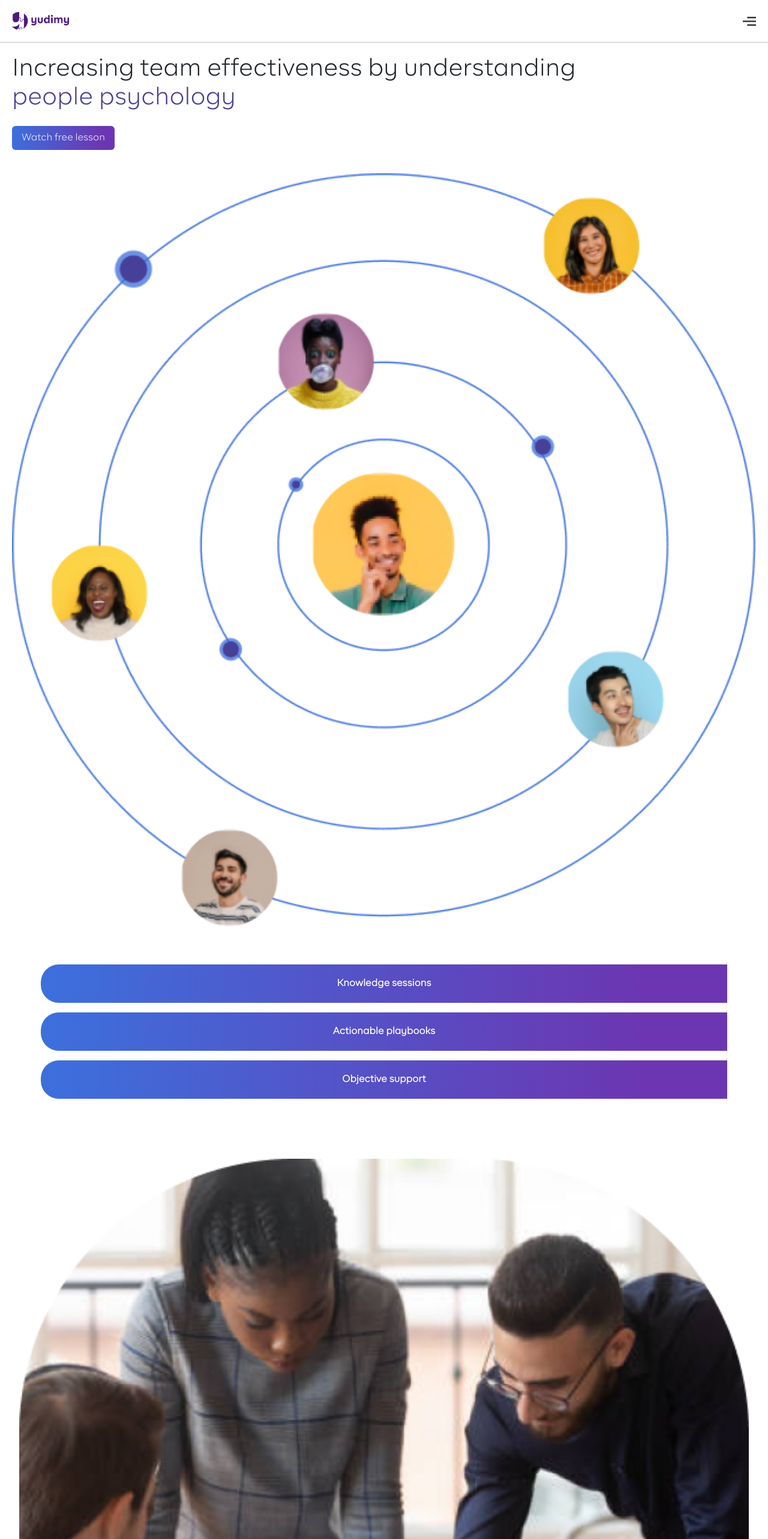
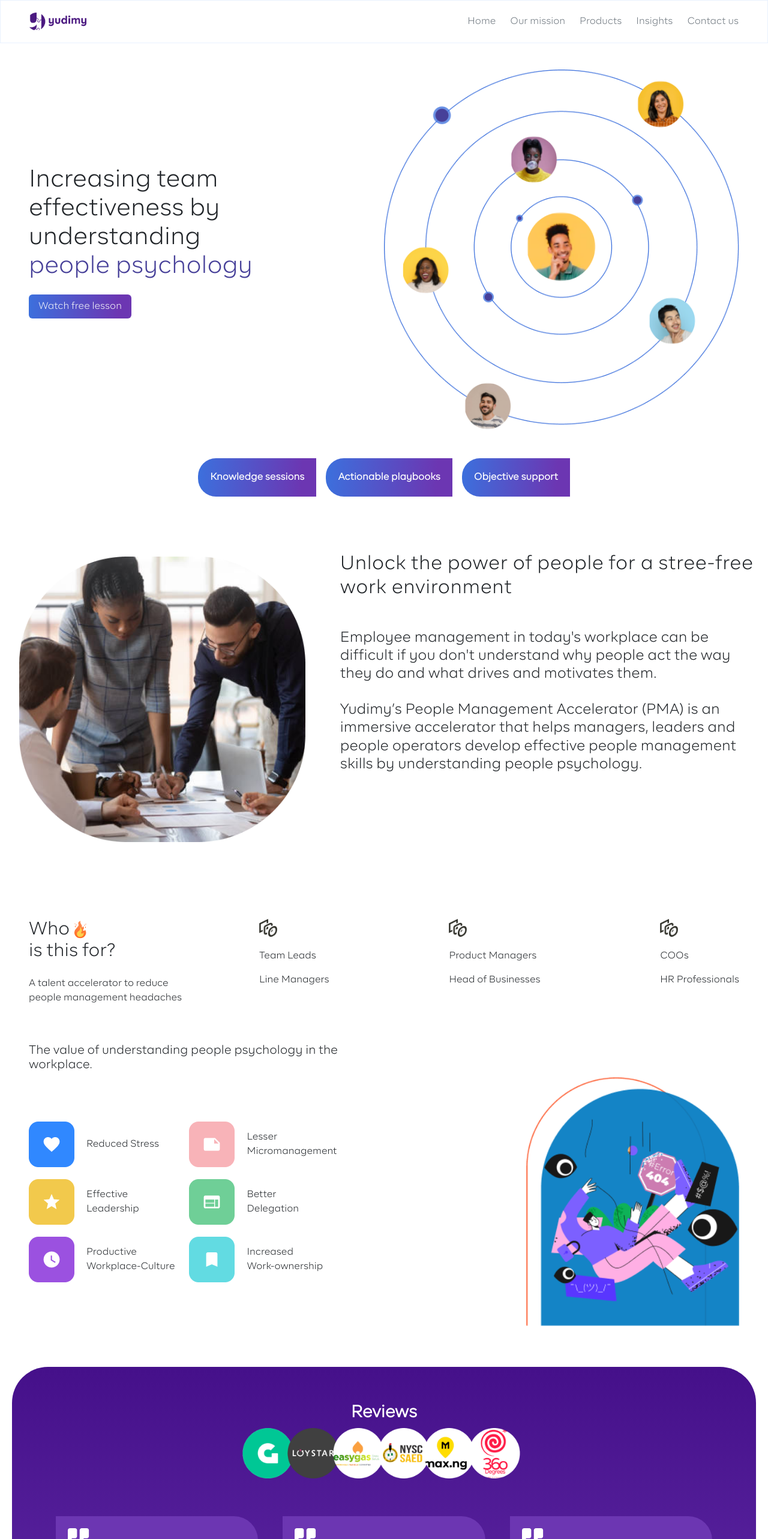
Before and after one commit to Ghiftee/yudimy-pma, a React (Create React App) app: page / in a window 1280 px wide. Shown: the top 2566 px of the page at 60% size. Built offline with nearby package versions, Linux system fonts and the light colour scheme.

Commit message:
Responsive desktop version

```diff
--- a/src/components/intro/Intro.css
+++ b/src/components/intro/Intro.css
@@ -4,7 +4,29 @@
     display: flex;
     flex-direction: column;
     align-items: flex-start;
+}
+
+#intro-section-top {
+    display: flex;
+    flex-direction: column;
+    align-items: flex-start;
     gap: 15px;
+}
+
+#intro-header {
+    display: flex;
+    flex-direction: column;
+    gap: 15px;
+    align-items: flex-start;
+}
+
+#intro-section-top > img {
+    width: 100%;
+}
+
+#missions-container {
+    display: flex;
+    flex-direction: column;
 }
 
 #missions-container > div {
@@ -17,3 +39,20 @@
     justify-content: center;
     font-weight: bold;
 }
+
+@media (min-width: 768px) {
+    #intro-section-top {
+        flex-direction: row;
+        align-items: center;
+    }
+    #intro-section {
+        flex-direction: column;
+    }
+    #intro-section-top > img {
+        width: 50%;
+    }
+    #missions-container {
+        flex-direction: row;
+        justify-content: center;
+    }
+}
--- a/src/components/intro/Intro.jsx
+++ b/src/components/intro/Intro.jsx
@@ -5,19 +5,23 @@ import people_circle from '../../assets/images/none.png'
 function Intro() {
   return (
     <div>
-        <section id="intro-section">
+        <section className="px-md-5" id="intro-section">
+        <div id="intro-section-top">
+          <div id="intro-header">
             <h1>
                 Increasing team effectiveness by understanding
                 <br />
                 <span className="purple">people psychology</span>
             </h1>
             <button className="color-gradient-1 text-light border-0 rounded-2 px-3 py-2">Watch free lesson</button>
-            <img className="w-100 mt-4" alt="people-circle" src={people_circle} />
-            <div id="missions-container" className="d-flex flex-column gap-3 w-100 p-5">
-                <div>Knowledge sessions</div>
-                <div>Actionable playbooks</div>
-                <div>Objective support</div>
-            </div>
+          </div>
+          <img className="mt-4" alt="people-circle" src={people_circle} />
+        </div>
+          <div id="missions-container" className="gap-3 w-100 p-5">
+              <div>Knowledge sessions</div>
+              <div>Actionable playbooks</div>
+              <div>Objective support</div>
+          </div>
         </section>
     </div>
   )
--- a/src/components/mission/Mission.css
+++ b/src/components/mission/Mission.css
@@ -10,3 +10,30 @@
     font-size: 16px;
     line-height: 20.11px;
 }
+
+.mission-section > img {
+    width: 100%;
+}
+
+@media (min-width: 768px) {
+    .mission-section {
+        display: flex;
+        flex-direction: row;
+        gap: 50px;
+    }
+
+    .mission-section h3 {
+        font-size: 32px;
+        line-height: 40px;
+    }
+
+    .mission-section p {
+        font-size: 24px;
+        line-height: 30.17px;
+    }
+
+    .mission-section > img {
+        width: 40%;
+        height: 40%;
+    }
+}
--- a/src/components/mission/Mission.jsx
+++ b/src/components/mission/Mission.jsx
@@ -5,7 +5,8 @@ import mission from '../../assets/images/meeting.png'
 function Mission() {
   return (
     <section className="mission-section p-4">
-        <img className="w-100 p-2 mb-5" alt="Meeting" src={mission} />
+      <img className="p-2 mb-5" alt="Meeting" src={mission} />
+      <div>
         <h3 className="mb-5">Unlock the power of people for a stree-free work environment</h3>
         <p>
             Employee management in today's workplace can be difficult if you don't understand why people act the way they do and what drives and motivates them.
@@ -13,7 +14,8 @@ function Mission() {
             <br />
             Yudimy’s People Management Accelerator  (PMA) is an immersive accelerator that helps managers, leaders and people operators develop effective people management skills by understanding people psychology.
         </p>
-        </section>
+      </div>
+    </section>
   )
 }
 
--- a/src/components/navbar/Navbar.css
+++ b/src/components/navbar/Navbar.css
@@ -14,3 +14,21 @@ nav {
 #hamburger {
     height: 15px;
 }
+
+#navbar {
+    display: none;
+}
+
+@media (min-width: 768px) {
+    nav {
+        border: 1px solid rgba(33, 123, 244, 0.1);
+    }
+
+    #hamburger {
+        display:  none;
+    }
+
+    #navbar {
+        display: flex;
+    }
+}
--- a/src/components/navbar/Navbar.jsx
+++ b/src/components/navbar/Navbar.jsx
@@ -6,9 +6,26 @@ import './Navbar.css'
 function Navbar() {
   return (
     <div>
-        <nav>
-            <img id="logo" alt="logo" src={logo} />
-            <img id="hamburger" alt="hamburger" src={hamburger} />
+        <nav className="px-md-5">
+          <img id="logo" alt="logo" src={logo} />
+          <img id="hamburger" alt="hamburger" src={hamburger} />
+          <ul id="navbar" className="nav gap-4 text-decoration-none">
+            <li>
+              <a className="text-decoration-none text-secondary" href="#home">Home</a>
+            </li>
+            <li>
+              <a className="text-decoration-none text-secondary" href="#home">Our mission</a>
+            </li>
+            <li>
+              <a className="text-decoration-none text-secondary" href="#home">Products</a>
+            </li>
+            <li>
+              <a className="text-decoration-none text-secondary" href="#home">Insights</a>
+            </li>
+            <li>
+              <a className="text-decoration-none text-secondary" href="#home">Contact us</a>
+            </li>
+          </ul>
         </nav>
     </div>
   )
--- a/src/components/products/Products.css
+++ b/src/components/products/Products.css
@@ -13,12 +13,68 @@
     padding: 20px 30px;
 }
 
-.product-properties div {
+.product-properties {
     display: flex;
+    flex-direction: column;
     gap: 20px;
-    align-items: center;
 }
 
-.product-properties > div > p {
+.product-properties > div {
+    display: flex;
+    flex-direction: column;
+    gap: 20px;
+}
+
+.product-properties > div > div {
+    display: flex;
+    align-items: center;
+    gap: 20px;
+}
+
+.product-properties > div > div > p {
     margin: 0;
 }
+
+.product-section-bottom {
+    display: flex;
+    flex-direction: column;
+    align-items: center;
+    gap: 40px;
+}
+
+.product-img {
+    width: 80%;
+}
+
+@media (min-width: 768px) {
+    .product-section {
+        display: flex;
+        flex-direction: column;
+    }
+    .product-section h4 {
+        width: 50%;
+        padding: 48px 0 0 48px;
+    }
+    .product-section-top {
+        display: flex;
+    }
+    .product-section-top-left {
+        width: 30%;
+    }
+    .product-section-top-right {
+        flex: 1 1 auto;
+        justify-content: space-between;
+    }
+    .product-section-bottom {
+        flex-direction: row;
+        align-items: center;
+        justify-content: space-between;
+        padding: 0 48px;
+    }
+    .product-properties {
+        flex-direction: row;
+    }
+    .product-img {
+        width: 30%;
+    }
+}
--- a/src/components/products/Products.jsx
+++ b/src/components/products/Products.jsx
@@ -13,6 +13,8 @@ import groupImage from '../../assets/images/group-image.png'
 function Products() {
   return (
     <section className="py-5 product-section">
+        <div class="product-section-top">
+            <div className="product-section-top-left">
                 <h3 className="px-5 d-flex flex-column mb-4">
                     <span className="d-flex align-items-center gap-2">
                         <span>Who</span>
@@ -21,7 +23,8 @@ function Products() {
                     <span>is this for?</span>
                 </h3>
                 <p className="px-5">A talent accelerator to reduce people management headaches</p>
-        <div className="px-5 d-flex flex-column gap-3">
+            </div>
+            <div className="px-5 d-flex flex-column flex-md-row gap-3 product-section-top-right">
                 <div className="product-group">
                     <img alt="circle" src={circles} />
                     <p>Team Leads</p>
@@ -38,8 +41,11 @@ function Products() {
                     <p>HR Professionals</p>
                 </div>
             </div>
+        </div>
         <h4>The value of understanding people psychology in the workplace.</h4>
-        <div className="product-properties d-flex flex-column px-5 gap-4">
+        <div className="product-section-bottom">
+            <div className="product-properties gap-4">
+                <div>
                     <div>
                         <img alt="reduced stress" src={heart} />
                         <p>Reduced Stress</p>
@@ -52,6 +58,8 @@ function Products() {
                         <img alt="productive workplace-culture" src={clock} />
                         <p>Productive<br />Workplace-Culture</p>
                     </div>
+                </div>
+                <div>
                     <div>
                         <img alt="lesser micromanagement" src={sim} />
                         <p>Lesser<br />Micromanagement</p>
@@ -65,7 +73,9 @@ function Products() {
                         <p>Increased<br />Work-ownership</p>
                     </div>
                 </div>
-        <img className="d-block mx-auto my-5" alt="group" src={groupImage} />
+            </div>
+            <img className="product-img" alt="group" src={groupImage} />
+        </div>
     </section>
   )
 }
--- a/src/components/reviews/Reviews.css
+++ b/src/components/reviews/Reviews.css
@@ -46,6 +46,10 @@
     font-weight: bold;
 }
 
+.review-control-buttons {
+    display: flex;
+}
+
 .review-control-button {
     color: white;
     background: none;
@@ -57,3 +61,12 @@
 .review-control-button:hover, .review-control-button:focus {
     background: linear-gradient(106.44deg, #6C36B2 23.97%, #3C70DD 193.77%);
 }
+
+@media (min-width: 768px) {
+    .review-control-buttons {
+        display: none;
+    }
+    .review {
+        width: 30%;
+    }
+}
```
Also changed, not shown: src/components/reviews/Reviews.jsx (+21 -25 lines). Lines whose indentation alone changed are shown as unchanged.
